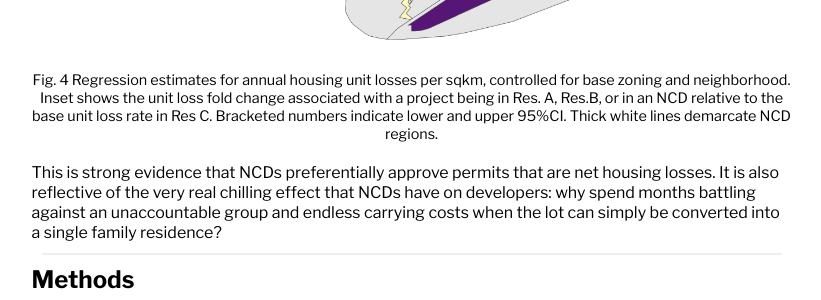
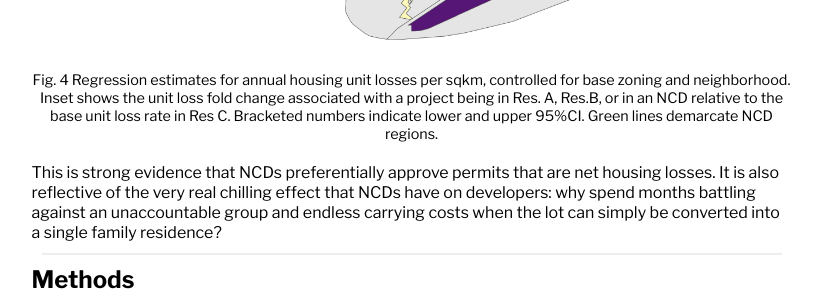
Before and after one commit to dan-sprague/dan-sprague.github.io, a Jekyll site: the page built from _posts/2025-03-30-ncd.markdown, in a window 1280 px wide and 900 px high, scrolled down 3584 px. Shown: the part 189-489 px from the top of the window, without its empty margins (221-1042 px from the left). Built offline with Jekyll 4.4.1, drawn with Linux system fonts in a browser that asks for light colours.

```diff
--- a/_posts/2025-03-30-ncd.markdown
+++ b/_posts/2025-03-30-ncd.markdown
@@ -142,7 +142,7 @@
 
 <div class="figure-container">
   <img src="/assets/images/map_removals.png" alt="Zoning map with NCDs"/>
-  <figcaption style="text-align: center; font-size: 0.9em;">Fig. 4 Regression estimates for annual housing unit losses per sqkm, controlled for base zoning and neighborhood. Inset shows the unit loss fold change associated with a project being in Res. A, Res.B, or in an NCD relative to the base unit loss rate in Res C. Bracketed numbers indicate lower and upper 95%CI. Thick white lines demarcate NCD regions.</figcaption>
+  <figcaption style="text-align: center; font-size: 0.9em;">Fig. 4 Regression estimates for annual housing unit losses per sqkm, controlled for base zoning and neighborhood. Inset shows the unit loss fold change associated with a project being in Res. A, Res.B, or in an NCD relative to the base unit loss rate in Res C. Bracketed numbers indicate lower and upper 95%CI. Green lines demarcate NCD regions.</figcaption>
 </div>
 
 This is strong evidence that NCDs preferentially approve permits that are net housing losses. It is also reflective of the very real chilling effect that NCDs have on developers: why spend months battling against an unaccountable group and endless carrying costs when the lot can simply be converted into a single family residence?
```
Also changed, not shown: 2 other files.
